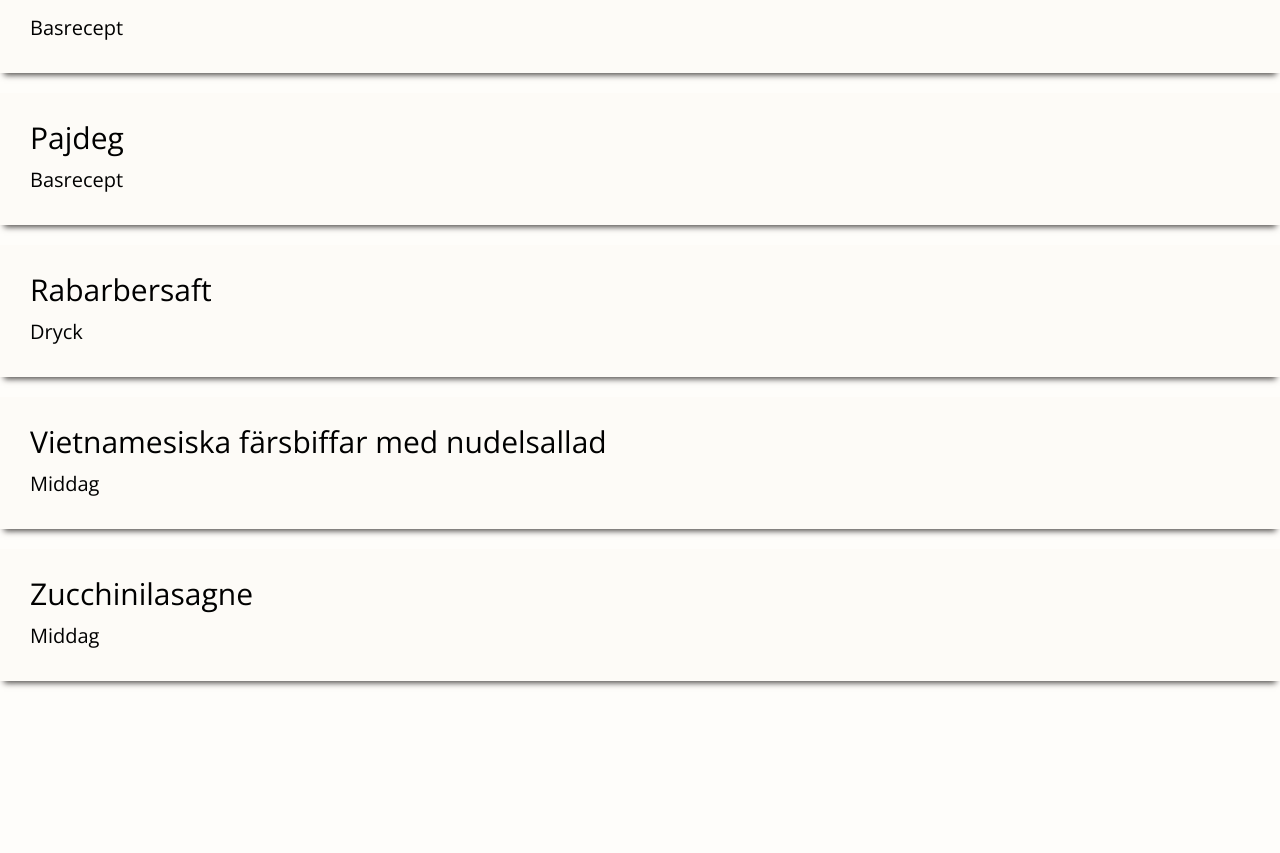
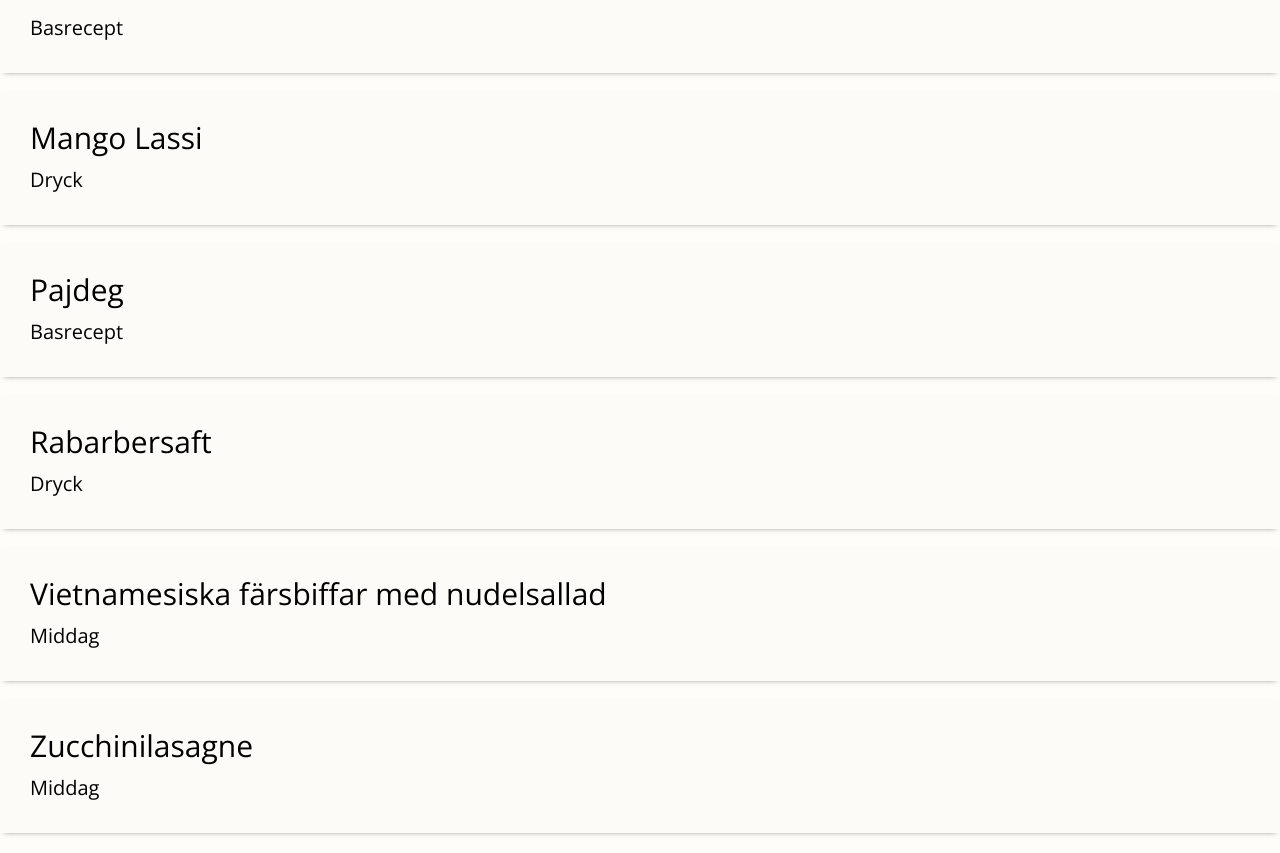
Before and after one commit to w1nston/amsenwallander.se, a Next.js app: page /recipes in a window 1280 px wide. Shown: the part 797-1650 px from the top of the page. Before the commit the page ends 1498 px from the top, so only its background shows below. Built offline with nearby package versions, Linux system fonts and the light colour scheme.

Commit message:
Add mango lassi (#4)
* adjust recipe link box shadow.

* Add Mango Lassi recipe.

```diff
--- a/components/recipe/RecipeLink.tsx
+++ b/components/recipe/RecipeLink.tsx
@@ -13,7 +13,7 @@ const containerStyles = css`
   padding: 1.5rem;
   background-color: #faf0e630;
   margin: 1rem 0;
-  box-shadow: 0 6px 6px -4px #4d4a48;
+  box-shadow: 0 2px 6px -4px #4d4a48;
   border: none;
   width: 100vw;
   display: flex;
--- /dev/null
+++ b/metadata/recipes/mango-lassi.json
@@ -0,0 +1,7 @@
+{
+  "filename": "mango-lassi.mdx",
+  "slug": "mango-lassi",
+  "name": "Mango Lassi",
+  "category": "Dryck"
+,  "time-to-cook": "10 min"
+}
```
Also changed, not shown: pages/recipes/mango-lassi.mdx (added, +11 -0 lines).
